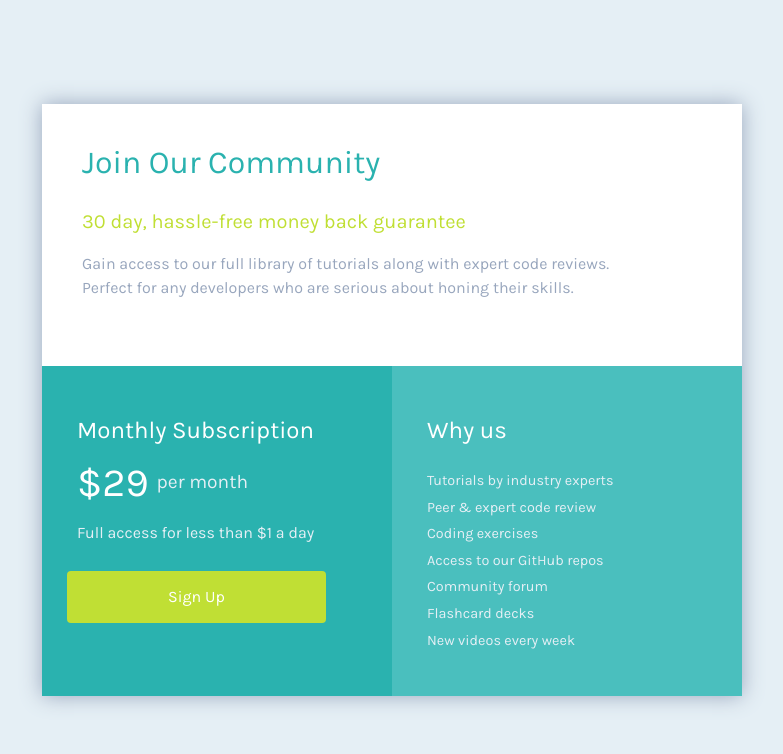
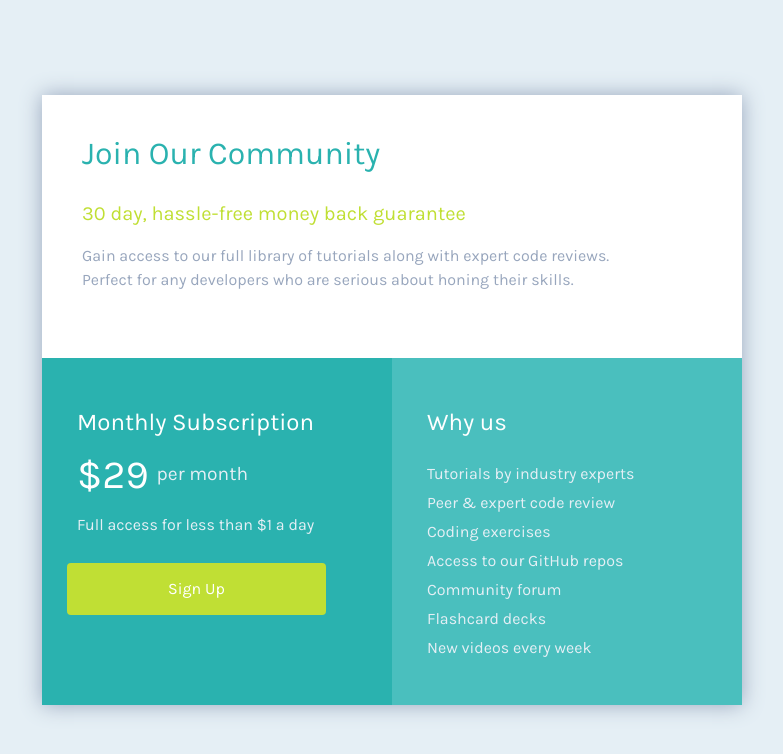
Before and after one commit to KenSparks-Dev/Single-price-grid.github.io, a website: page index.html in a window 1280 px wide. Shown: the whole page, without its empty margins (248-1031 px from the left). Drawn offline with nearby package versions, Linux system fonts and the light colour scheme.

Commit message:
para font size

```diff
--- a/style.css
+++ b/style.css
@@ -65,6 +65,8 @@ body {
 .bottom-row-left p {
 	padding: 8px 0px 0px 20px;
 	color: hsl(204, 43%, 93%);
+	font-size: 16px
+
 }
 
 .bottom-row-left button {
@@ -110,7 +112,7 @@ button {
 
 .bottom-row-right li {
 	margin: 0px 0px 5px 0px;
-	font-size: .9em;
+  font-size: 16px;
 	font-weight: normal;
 	color: hsl(204, 43%, 93%);
 }
```
